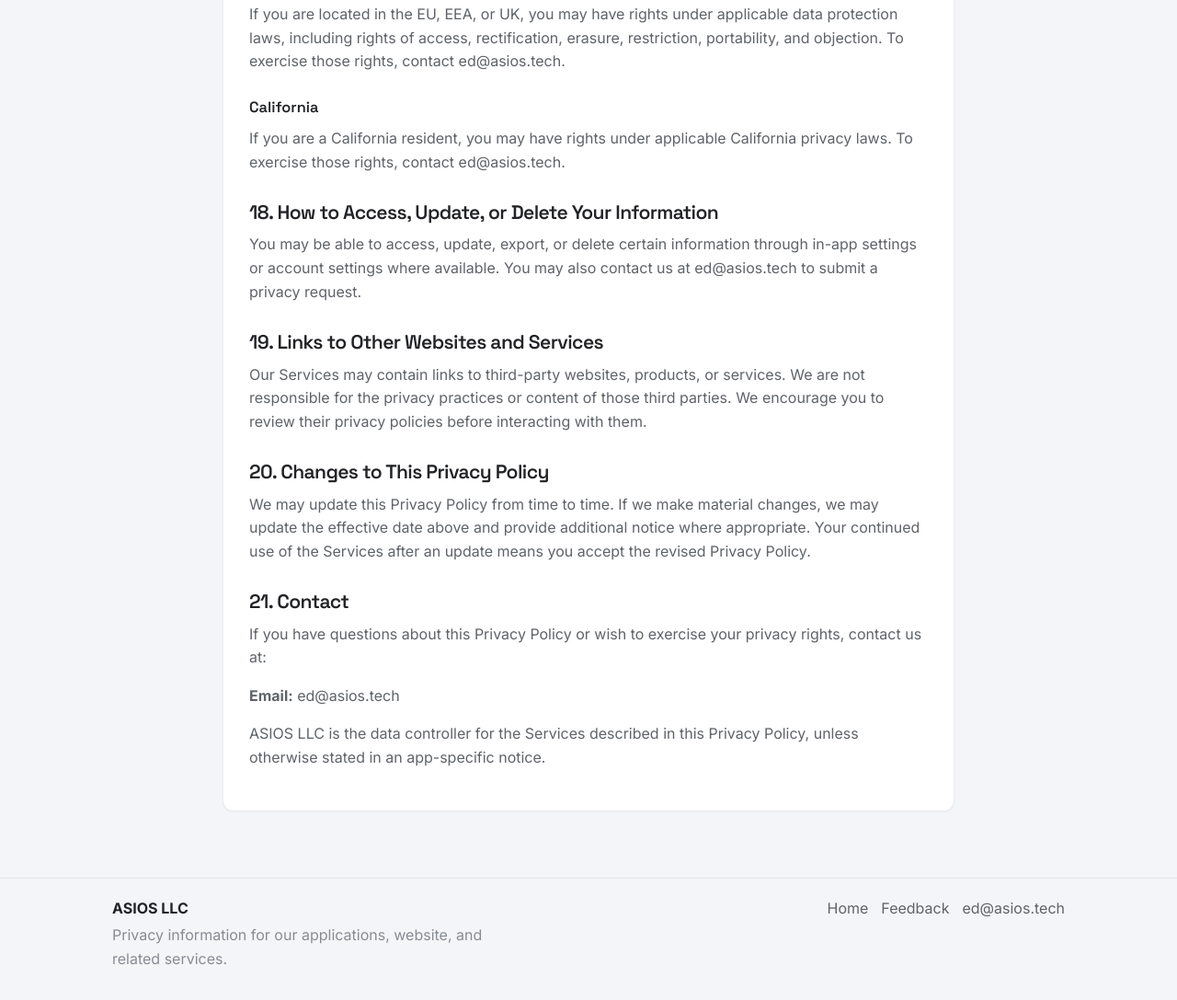
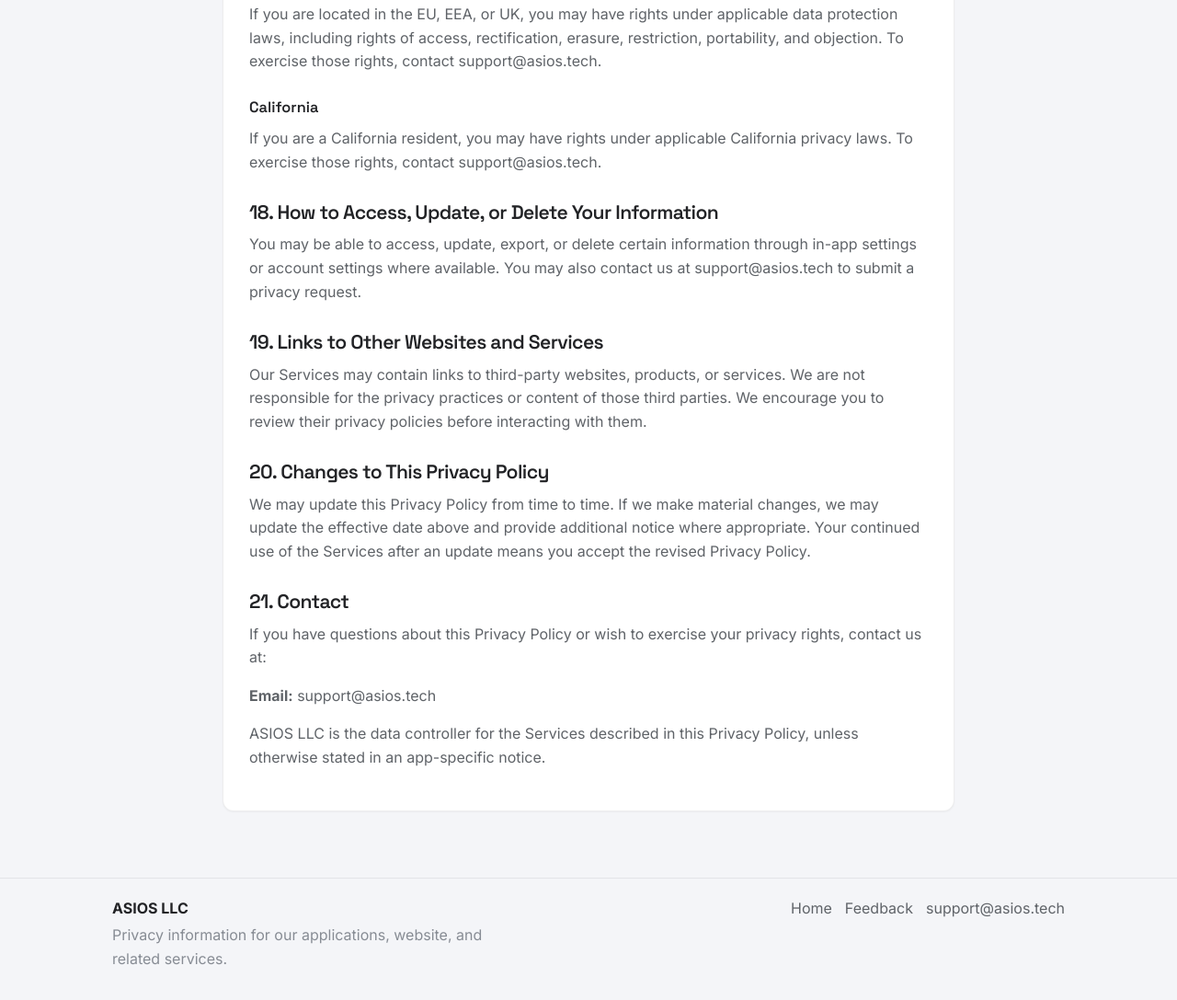
Before and after one commit to edcordera/asiostechwebsite, a plain HTML site: page privacy.html in a window 1280 px wide. Shown: the part 5194-6281 px from the top of the page at 92% size. Drawn offline with Linux system fonts and the light colour scheme.

Commit message:
Update contact email to support address

```diff
--- a/privacy.html
+++ b/privacy.html
@@ -18,7 +18,7 @@
         <a href="index.html">Home</a>
         <a href="privacy.html" aria-current="page">Privacy</a>
         <a href="feedback.html">Feedback</a>
-        <a href="mailto:ed@asios.tech" class="cta">Contact</a>
+        <a href="mailto:support@asios.tech" class="cta">Contact</a>
       </nav>
     </div>
   </header>
@@ -157,13 +157,13 @@
           <p>Depending on your location, you may have rights to access, correct, delete, export, restrict, or object to certain processing of your personal information, as well as rights related to consent and certain automated decisions.</p>
 
           <h3>EU / EEA / UK</h3>
-          <p>If you are located in the EU, EEA, or UK, you may have rights under applicable data protection laws, including rights of access, rectification, erasure, restriction, portability, and objection. To exercise those rights, contact <a href="mailto:ed@asios.tech">ed@asios.tech</a>.</p>
+          <p>If you are located in the EU, EEA, or UK, you may have rights under applicable data protection laws, including rights of access, rectification, erasure, restriction, portability, and objection. To exercise those rights, contact <a href="mailto:support@asios.tech">support@asios.tech</a>.</p>
 
           <h3>California</h3>
-          <p>If you are a California resident, you may have rights under applicable California privacy laws. To exercise those rights, contact <a href="mailto:ed@asios.tech">ed@asios.tech</a>.</p>
+          <p>If you are a California resident, you may have rights under applicable California privacy laws. To exercise those rights, contact <a href="mailto:support@asios.tech">support@asios.tech</a>.</p>
 
           <h2>18. How to Access, Update, or Delete Your Information</h2>
-          <p>You may be able to access, update, export, or delete certain information through in-app settings or account settings where available. You may also contact us at <a href="mailto:ed@asios.tech">ed@asios.tech</a> to submit a privacy request.</p>
+          <p>You may be able to access, update, export, or delete certain information through in-app settings or account settings where available. You may also contact us at <a href="mailto:support@asios.tech">support@asios.tech</a> to submit a privacy request.</p>
 
           <h2>19. Links to Other Websites and Services</h2>
           <p>Our Services may contain links to third-party websites, products, or services. We are not responsible for the privacy practices or content of those third parties. We encourage you to review their privacy policies before interacting with them.</p>
@@ -173,7 +173,7 @@
 
           <h2>21. Contact</h2>
           <p>If you have questions about this Privacy Policy or wish to exercise your privacy rights, contact us at:</p>
-          <p><strong>Email:</strong> <a href="mailto:ed@asios.tech">ed@asios.tech</a></p>
+          <p><strong>Email:</strong> <a href="mailto:support@asios.tech">support@asios.tech</a></p>
           <p class="muted">ASIOS LLC is the data controller for the Services described in this Privacy Policy, unless otherwise stated in an app-specific notice.</p>
         </article>
       </div>
@@ -189,7 +189,7 @@
       <div class="footer-nav">
         <a href="index.html">Home</a>
         <a href="feedback.html">Feedback</a>
-        <a href="mailto:ed@asios.tech">ed@asios.tech</a>
+        <a href="mailto:support@asios.tech">support@asios.tech</a>
       </div>
     </div>
   </footer>
```
Also changed, not shown: feedback.html (+4 -4 lines), index.html (+4 -4 lines).
